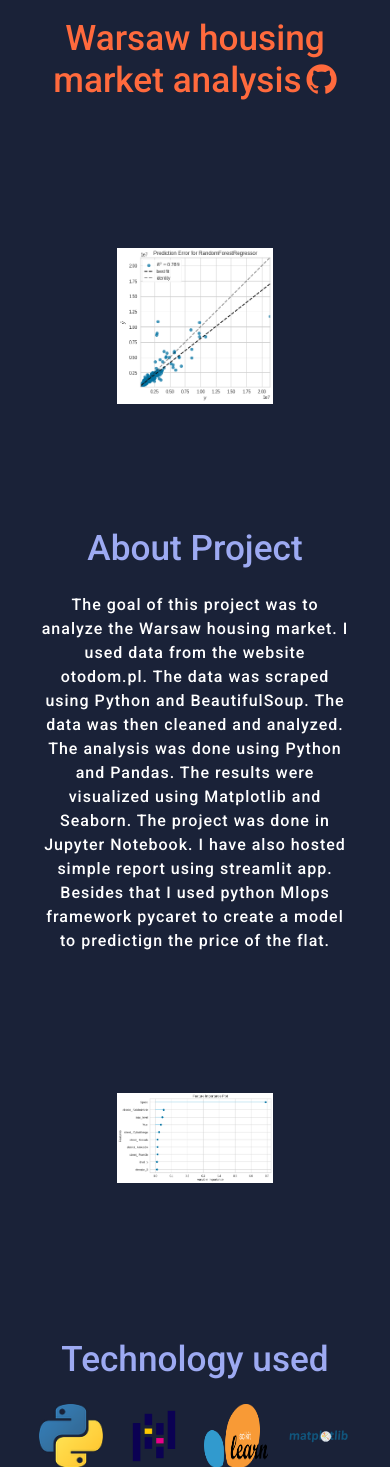
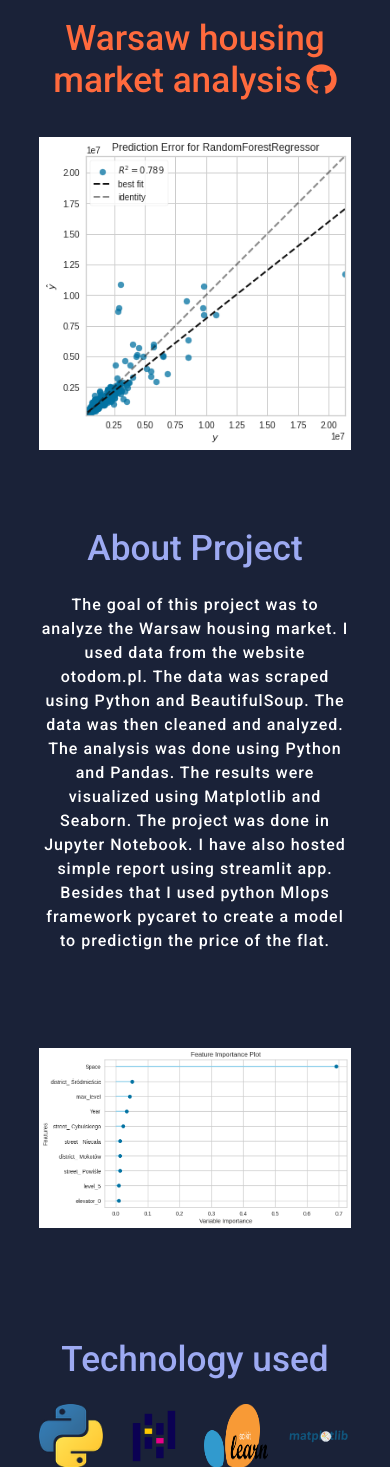
Before and after one commit to CarJung/Django_portfolio_page, a Django app: page /Krzysztof.Wrobel/KW/Estates/ in a window 390 px wide. Shown: the part 100-1567 px from the top of the page. Run offline with Django 4.2, Linux system fonts and the light colour scheme.

Commit message:
Update project.css

```diff
--- a/static/css/project.css
+++ b/static/css/project.css
@@ -85,14 +85,14 @@
 
 
     .project_info_img{
-        width: 100%;
-        height: 40%;
+        width: 100% !important;
+        height: 40% !important;
 
     }
 
 
     .project_info_img2{
-        width: 100%;
+        width: 100% !important;
 
     }
 
```
